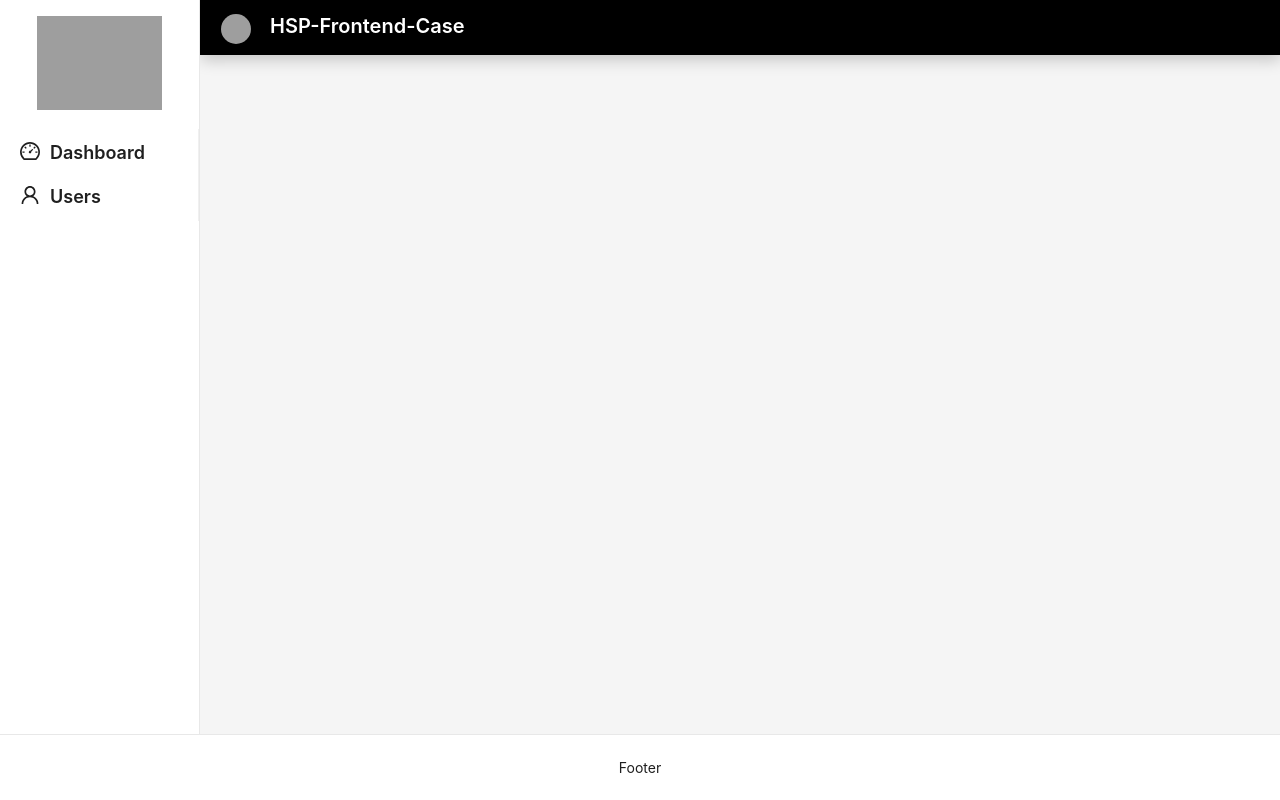
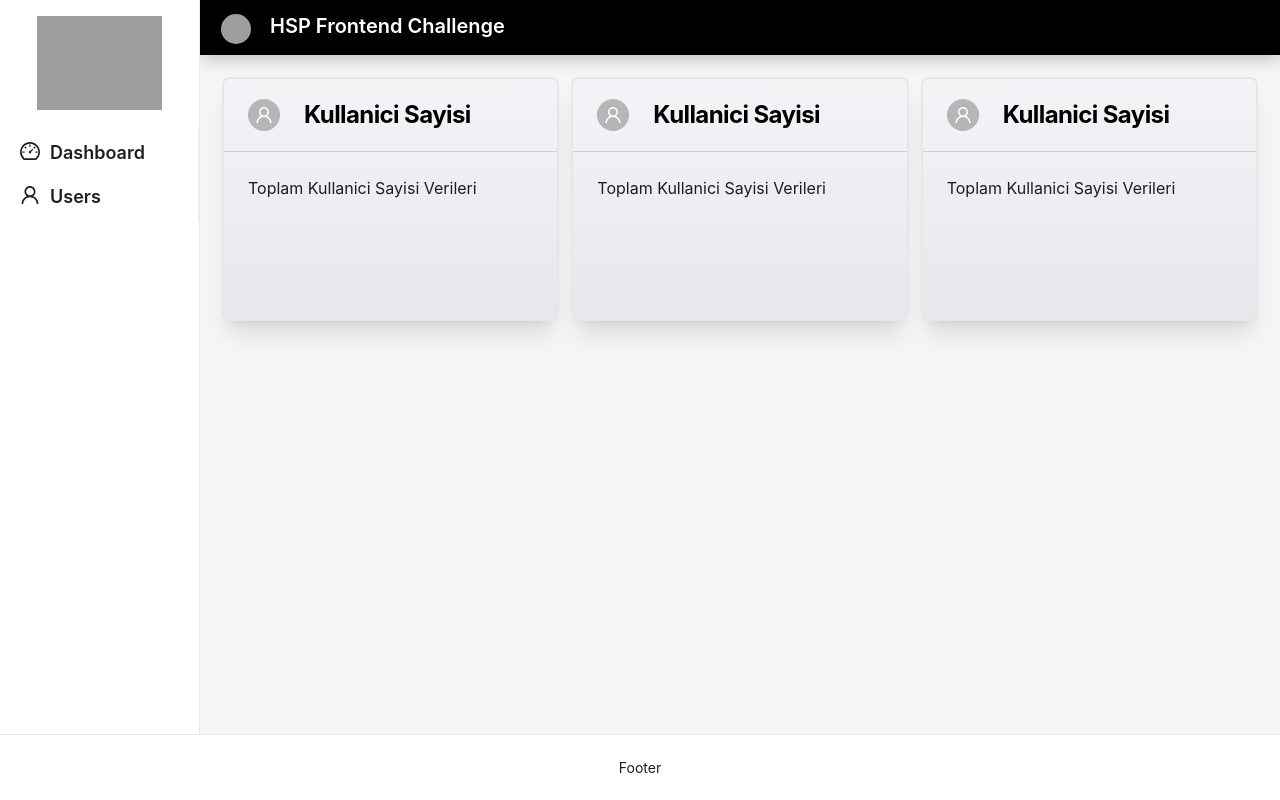
Before and after one commit to ardaalkan/HSP-FrontEnd-Challenge, a React (Vite) app: page / in a window 1280 px wide. Built offline with nearby package versions, Linux system fonts and the light colour scheme; grey boxes are pictures that could not be loaded.

Commit message:
created tailwindcss components

```diff
--- a/src/App.tsx
+++ b/src/App.tsx
@@ -20,7 +20,7 @@ const menuItems: MenuItem[] = [
     key: "1",
     text: "Dashboard",
     icon: <DashboardOutlined style={{ fontSize: "20px" }} />,
-    link: "/dashboard",
+    link: "/",
   },
   {
     key: "2",
@@ -66,13 +66,13 @@ const App: React.FC = () => {
               strong
               style={{ color: "white", fontSize: "20px", marginLeft: "10px" }}
             >
-              HSP-Frontend-Case
+              HSP Frontend Challenge
             </Typography.Text>
           </Space>
         </Header>
         <Content>
           <Routes>
-            <Route path="/dashboard" Component={DashboardComponent} />
+            <Route path="/" Component={DashboardComponent} />
             <Route path="/users" Component={UsersComponent} />
           </Routes>
         </Content>
--- a/src/components/DashboardComponent.tsx
+++ b/src/components/DashboardComponent.tsx
@@ -1,8 +1,58 @@
-import React from 'react';
+import React from "react";
+import { Row, Col, Avatar } from "antd";
+import { UserOutlined } from "@ant-design/icons";
 
 const DashboardComponent: React.FC = () => {
   return (
-    <div>DashboardComponent</div>
+    <div className="p-6">
+      <Row gutter={[16, 16]}>
+        <Col span={8}>
+          <div className="w-full h-60 bg-gradient-to-b from-gray-100 to-gray-200 flex flex-col rounded-md shadow-xl ring-2 ring-gray-200 hover:scale-102 hover:duration-300 transition-all">
+            <div className="flex flex-with-border">
+              <span className="pl-6 pt-5">
+                <Avatar icon={<UserOutlined />} />
+              </span>
+              <h2 className="pl-6 text-bold text-black text-2xl tracking-tight">
+                Kullanici Sayisi
+              </h2>
+            </div>
+            <div className="pl-6 mt-6 font-normal text-base">
+              Toplam Kullanici Sayisi Verileri
+            </div>
+          </div>
+        </Col>
+        <Col span={8}>
+          <div className="w-full h-60 bg-gradient-to-b from-gray-100 to-gray-200 flex flex-col rounded-md shadow-xl ring-2 ring-gray-200 hover:scale-102 hover:duration-300 transition-all">
+            <div className="flex flex-with-border">
+              <span className="pl-6 pt-5">
+                <Avatar icon={<UserOutlined />} />
+              </span>
+              <h2 className="pl-6 text-bold text-black text-2xl tracking-tight">
+                Kullanici Sayisi
+              </h2>
+            </div>
+            <div className="pl-6 mt-6 font-normal text-base">
+              Toplam Kullanici Sayisi Verileri
+            </div>
+          </div>
+        </Col>
+        <Col span={8}>
+          <div className="w-full h-60 bg-gradient-to-b from-gray-100 to-gray-200 flex flex-col rounded-md shadow-xl ring-2 ring-gray-200 hover:scale-102 hover:duration-300 transition-all">
+            <div className="flex flex-with-border">
+              <span className="pl-6 pt-5">
+                <Avatar icon={<UserOutlined />} />
+              </span>
+              <h2 className="pl-6 text-bold text-black text-2xl tracking-tight">
+                Kullanici Sayisi
+              </h2>
+            </div>
+            <div className="pl-6 mt-6 font-normal text-base">
+              Toplam Kullanici Sayisi Verileri
+            </div>
+          </div>
+        </Col>
+      </Row>
+    </div>
   );
 };
 
--- /dev/null
+++ b/src/components/cardComponent.tsx
@@ -0,0 +1,9 @@
+import React from 'react';
+
+const cardComponent: React.FC = () => {
+  return (
+    <div>cardComponent</div>
+  );
+};
+
+export default cardComponent;
--- a/src/index.css
+++ b/src/index.css
@@ -1,3 +1,7 @@
 @tailwind base;
 @tailwind components;
 @tailwind utilities;
+
+.flex-with-border {
+  border-bottom: 1px solid #cfcfcf;
+}
--- a/tailwind.config.js
+++ b/tailwind.config.js
@@ -2,7 +2,11 @@
 export default {
   content: ["./index.html", "./src/**/*.{js,ts,jsx,tsx}"],
   theme: {
-    extend: {},
+    extend: {
+      scale: {
+        '102': '1.02',
+      }
+    },
   },
   plugins: [],
   corePlugins: {
```
